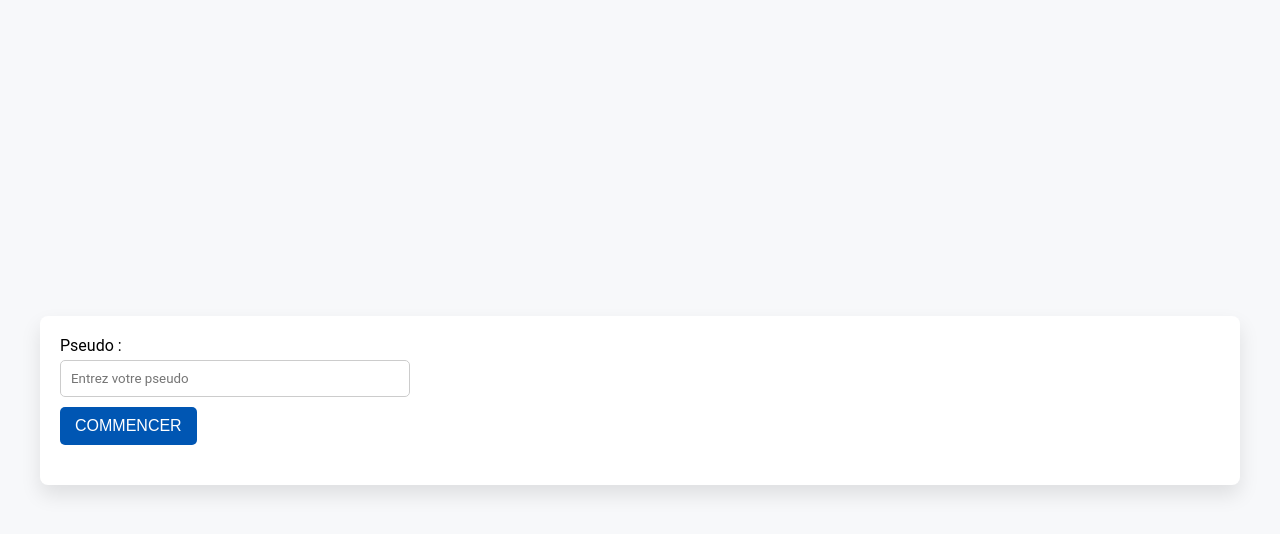
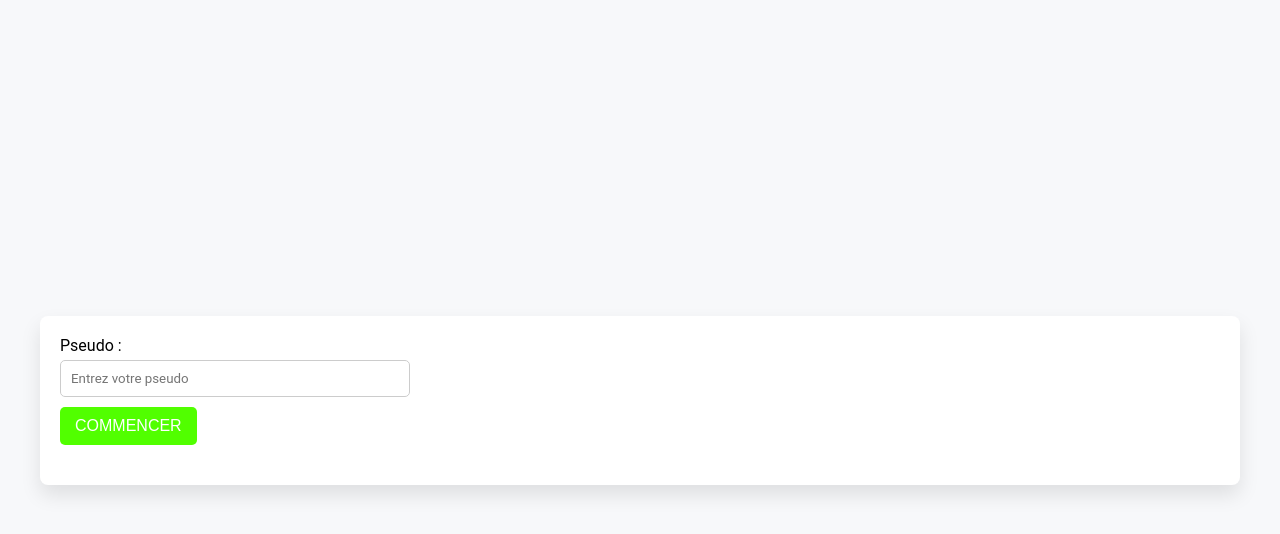
Before and after one commit to TSAELENS/Projet_Docker, a website: page public/index.html in a window 1280 px wide. In both pictures the pointer is over the button "COMMENCER". Drawn offline with Linux system fonts and the light colour scheme.

Commit message:
Update styles.css

```diff
--- a/public/styles.css
+++ b/public/styles.css
@@ -62,7 +62,7 @@ button.btn {
 }
 
 button.btn:hover {
-    background-color: #0056b3;
+    background-color: #51ff00;
 }
 
 .message-list {
```
